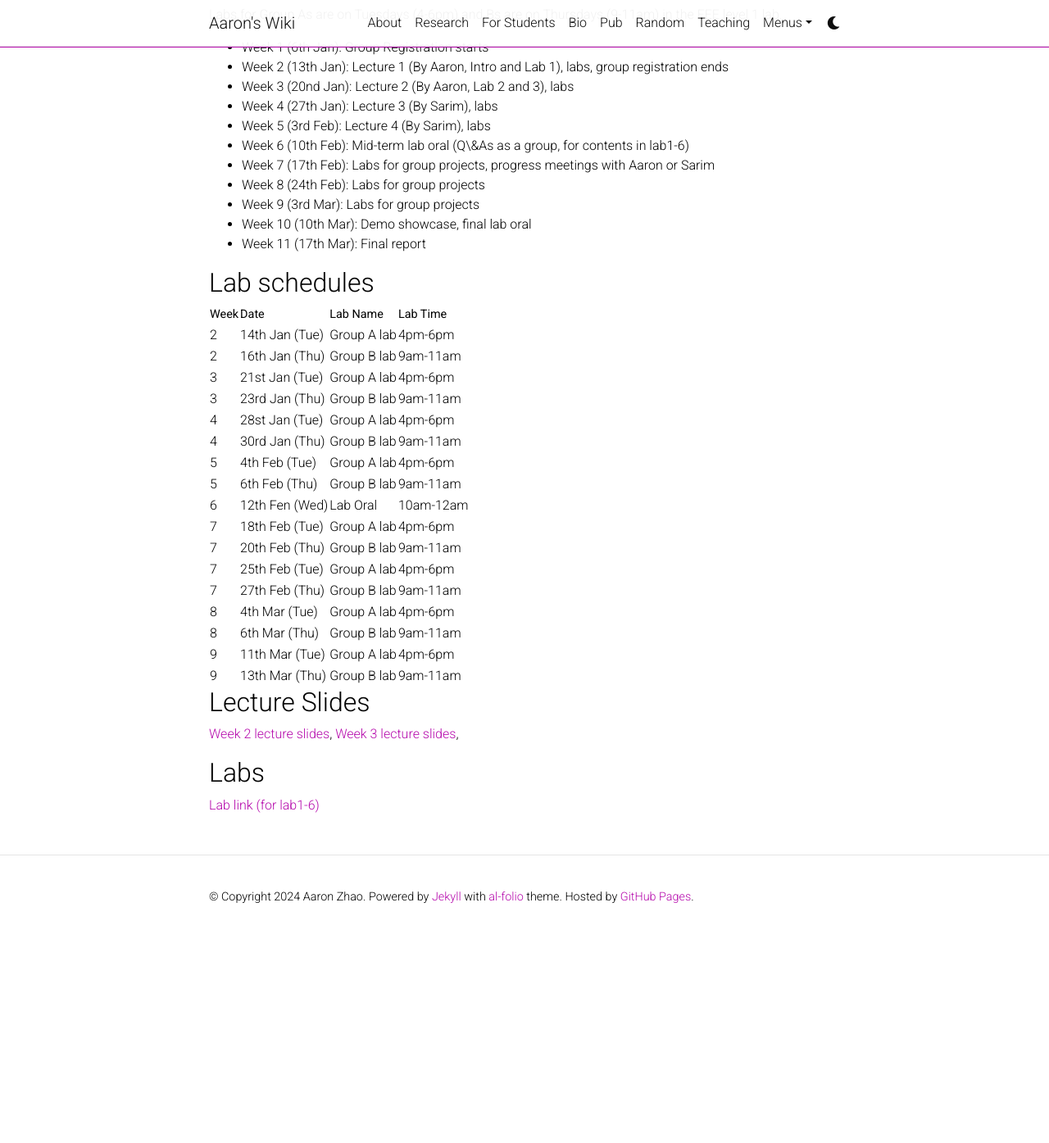
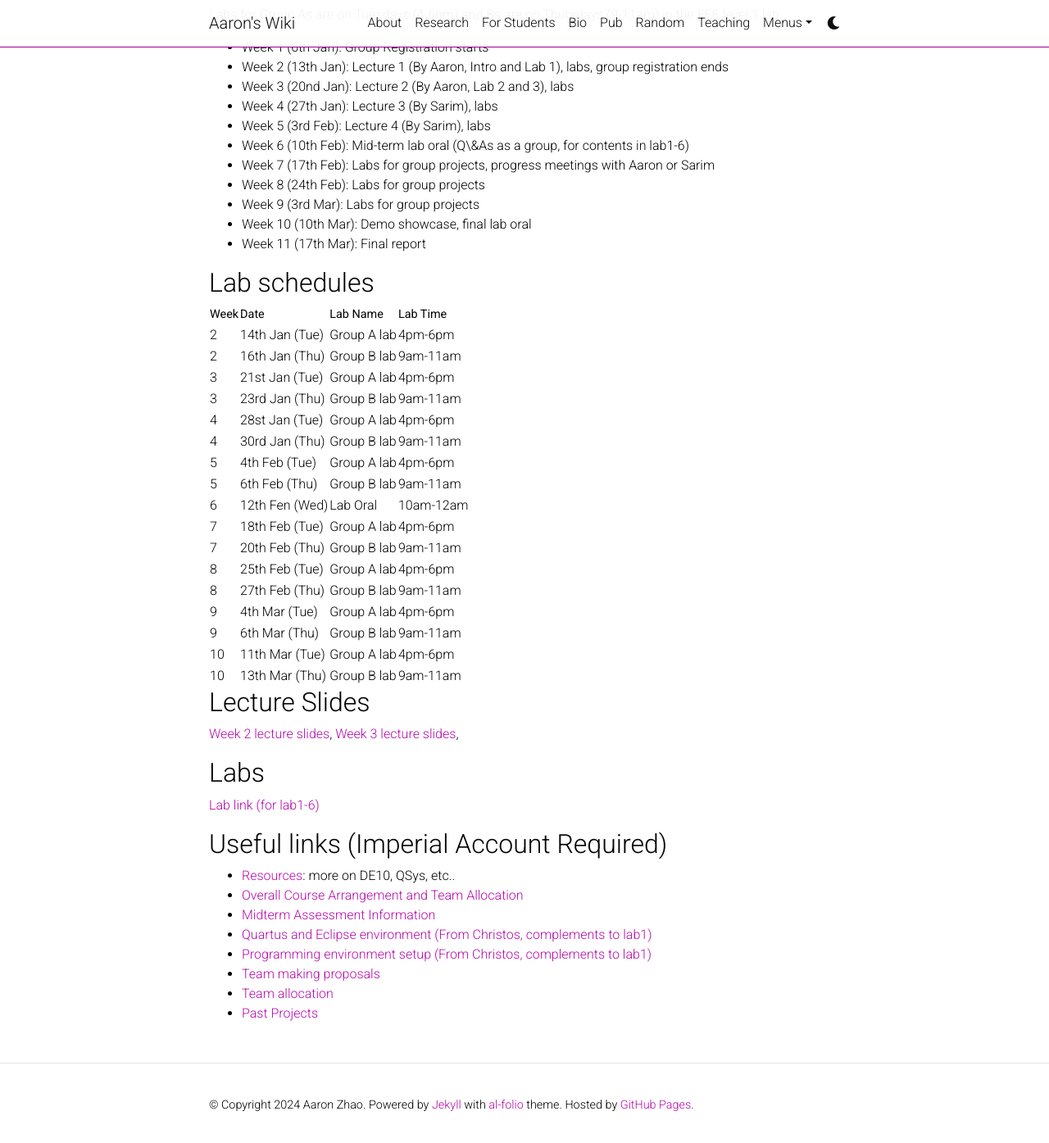
Before and after one commit to Aaron-Zhao123/blog-v2, a Jekyll site: the page built from _pages/info_process.md, in a window 1280 px wide and 1400 px high, scrolled down 848 px. Shown: the top 1395 px of the window at 82% size. Built offline with Jekyll 4.4.1, drawn with Linux system fonts in a browser that asks for light colours; comment, search, counter and statistics services are not loaded; a style sheet for code colours, icons or effects is not loaded; before the commit the page ends 1993 px from its top, so only the background shows below that.

```diff
--- a/_pages/info_process.md
+++ b/_pages/info_process.md
@@ -59,12 +59,12 @@
 | 6          | 12th Fen (Wed) | Lab Oral	  | 10am-12am|
 | 7          | 18th Feb (Tue) | Group A lab | 4pm-6pm  |
 | 7          | 20th Feb (Thu) | Group B lab | 9am-11am |
-| 7          | 25th Feb (Tue) | Group A lab | 4pm-6pm  |
-| 7          | 27th Feb (Thu) | Group B lab | 9am-11am |
-| 8          | 4th Mar (Tue)  | Group A lab | 4pm-6pm  |
-| 8          | 6th Mar (Thu)  | Group B lab | 9am-11am |
-| 9          | 11th Mar (Tue) | Group A lab | 4pm-6pm  |
-| 9          | 13th Mar (Thu) | Group B lab | 9am-11am |
+| 8          | 25th Feb (Tue) | Group A lab | 4pm-6pm  |
+| 8          | 27th Feb (Thu) | Group B lab | 9am-11am |
+| 9          | 4th Mar (Tue)  | Group A lab | 4pm-6pm  |
+| 9          | 6th Mar (Thu)  | Group B lab | 9am-11am |
+| 10         | 11th Mar (Tue) | Group A lab | 4pm-6pm  |
+| 10         | 13th Mar (Thu) | Group B lab | 9am-11am |
 
 
 ## Lecture Slides
@@ -75,3 +75,14 @@
 ## Labs
 
 [Lab link (for lab1-6)](https://github.com/Aaron-Zhao123/ELEC50009)
+
+## Useful links (Imperial Account Required)
+
+* [Resources](https://imperiallondon-my.sharepoint.com/:f:/g/personal/yz10513_ic_ac_uk/EivuqpDvIqpJnvKFal8l7I4Bw8KMjnE3AYVUQ2jDFldXQQ?e=5xNzy5): more on DE10, QSys, etc..
+* [Overall Course Arrangement and Team Allocation](https://imperiallondon-my.sharepoint.com/:w:/g/personal/yz10513_ic_ac_uk/EeXL2vujWyNIq_rPQ5NquFoBklvbktWTtKa0k8jd9r4mGA?e=k51enx)
+* [Midterm Assessment Information](https://imperiallondon-my.sharepoint.com/:w:/g/personal/yz10513_ic_ac_uk/EZYxCwA6f9pPs0P8x6jdzdQBHreRBkGsYwybCLduB35JCw?e=RNgVvM)
+* [Quartus and Eclipse environment (From Christos, complements to lab1)](https://imperiallondon-my.sharepoint.com/:w:/g/personal/yz10513_ic_ac_uk/ESb3iJk6fcVGucqFmEXq3iMB25Sn5gvtCNDueLKGZdxgkg?e=cjpOZ6)
+* [Programming environment setup (From Christos, complements to lab1)](https://imperiallondon-my.sharepoint.com/:w:/g/personal/yz10513_ic_ac_uk/EQ0si9jFQGZBqW0LslvhMbIB6NRpD1DT7MjzSbdgn8FduA?e=ziMSlK)
+* [Team making proposals](https://docs.google.com/spreadsheets/d/1KRSMg77ZE3N7YoFPSITeJL6b88NWEAPB510MsXXQAf8/edit?usp=sharing)
+* [Team allocation](https://imperiallondon-my.sharepoint.com/:x:/g/personal/yz10513_ic_ac_uk/EbvenKQySypNjTf31F2G2-oBBB08cDb1sTd7pdVTaYgAEw?e=g3LZJ5)
+* [Past Projects](https://imperiallondon-my.sharepoint.com/:f:/g/personal/yz10513_ic_ac_uk/EvLDpTaYsSJLpkGH784W21IBuwMT3juIYGr_85FwLDbcOw?e=Ot4hcm)
```
